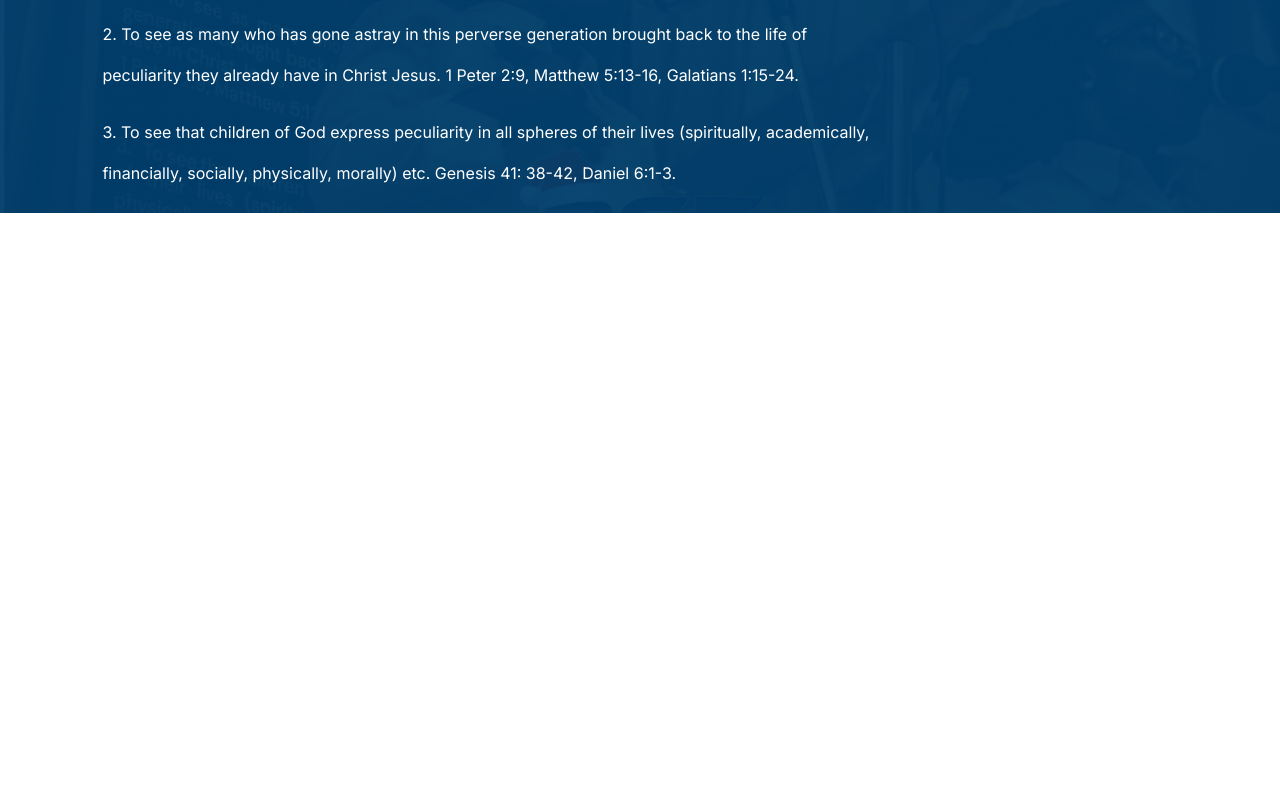
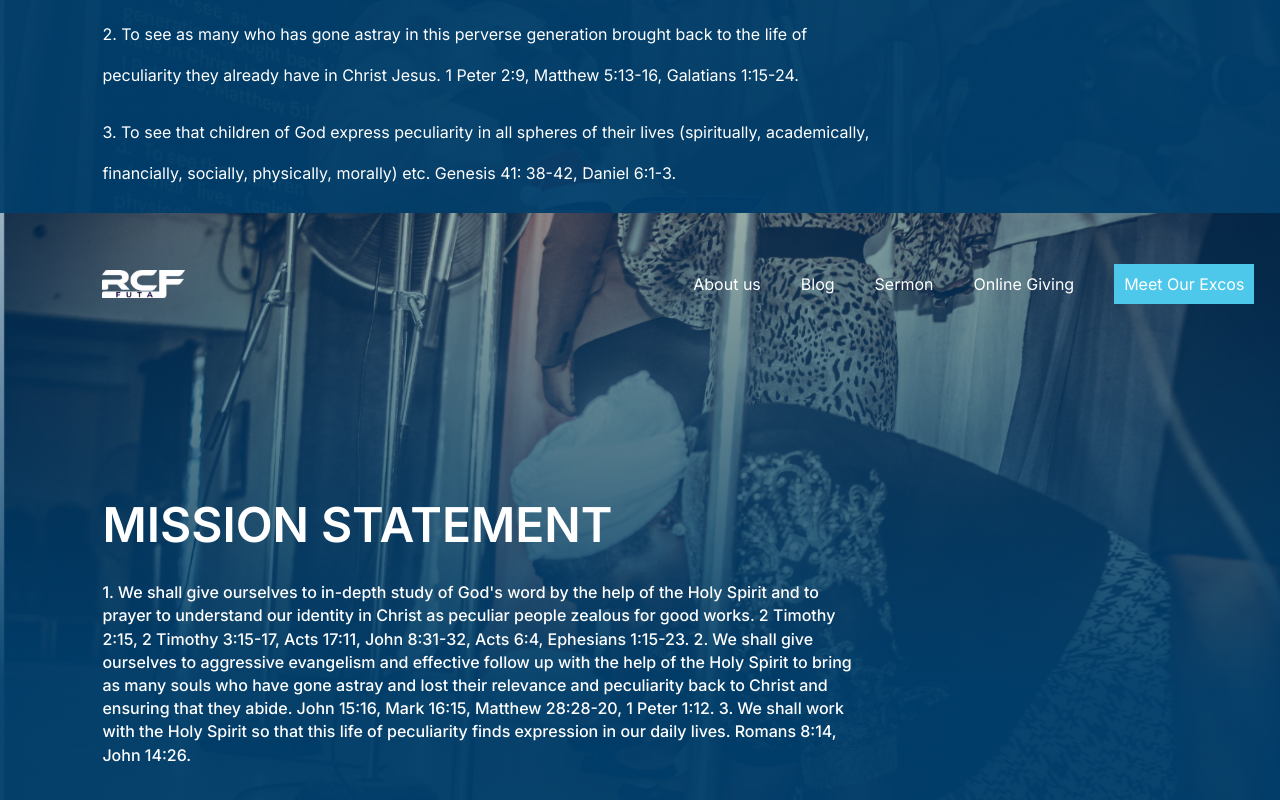
Before and after one commit to rcffuta/Rcf_frontend, a React (Create React App) app: page /about in a window 1280 px wide. Shown: the part 436-1236 px from the top of the page. Before the commit the page ends 800 px from the top, so only its background shows below. Built offline with nearby package versions, Linux system fonts and the light colour scheme.

Commit message:
complete mission page

```diff
--- /dev/null
+++ b/src/Component/Mission/Mission.js
@@ -0,0 +1,32 @@
+import Navbar from "../Navbar/Navbar"
+import "./mission.css"
+
+const Mission = () => {
+  return (
+    <div>
+      <div className="mission-body">
+        <div>
+          <Navbar />
+        </div>
+        <div className="mission-content">
+          <h1 className="header">MISSION STATEMENT</h1>
+          <div className="mission-statement">
+            1. We shall give ourselves to in-depth study of God's word by the
+            help of the Holy Spirit and to prayer to understand our identity in
+            Christ as peculiar people zealous for good works. 2 Timothy 2:15, 2
+            Timothy 3:15-17, Acts 17:11, John 8:31-32, Acts 6:4, Ephesians
+            1:15-23. 2. We shall give ourselves to aggressive evangelism and
+            effective follow up with the help of the Holy Spirit to bring as
+            many souls who have gone astray and lost their relevance and
+            peculiarity back to Christ and ensuring that they abide. John 15:16,
+            Mark 16:15, Matthew 28:28-20, 1 Peter 1:12. 3. We shall work with
+            the Holy Spirit so that this life of peculiarity finds expression in
+            our daily lives. Romans 8:14, John 14:26.
+          </div>
+        </div>
+      </div>
+    </div>
+  )
+}
+
+export default Mission
--- /dev/null
+++ b/src/Component/Mission/mission.css
@@ -0,0 +1,36 @@
+/* * {
+  margin: 0;
+  padding: 0;
+  box-sizing: border-box;
+} */
+
+.mission-body {
+  width: 100%;
+  height: 100vh;
+  background: url(../../Assets//Mission.png);
+  background-size: cover;
+  background-position: center;
+  background-repeat: no-repeat;
+  color: #ffff;
+  overflow: hidden;
+}
+
+.mission-content {
+  margin-left: 8%;
+  margin-top: 20%;
+  width: 60%;
+}
+
+.mission-body .header {
+  font: "inter";
+  font-weight: 600;
+  font-size: 3rem;
+  line-height: 7rem;
+}
+
+.mission-statement {
+  font: "lora";
+  font-weight: 500;
+  line-height: 1.45rem;
+  margin-top: -2rem;
+}
--- a/src/Pages/AboutUs/AboutUs.css
+++ b/src/Pages/AboutUs/AboutUs.css
@@ -0,0 +1,3 @@
+body {
+  overflow: visible;
+}
--- a/src/Pages/AboutUs/AboutUs.js
+++ b/src/Pages/AboutUs/AboutUs.js
@@ -1,10 +1,14 @@
-import React from 'react'
-import Vision from '../../Component/Vision/Vision'
+import React from "react"
+import Vision from "../../Component/Vision/Vision"
 import "./AboutUs.css"
+import Mission from "../../Component/Mission/Mission"
 
 const AboutUs = () => {
   return (
-    <div><Vision /></div>
+    <div>
+      <Vision />
+      <Mission />
+    </div>
   )
 }
 
```
Also changed, not shown: src/App.js (+4 -5 lines), src/RouteFile.js (+10 -11 lines), src/Assets/Mission.png (added).
